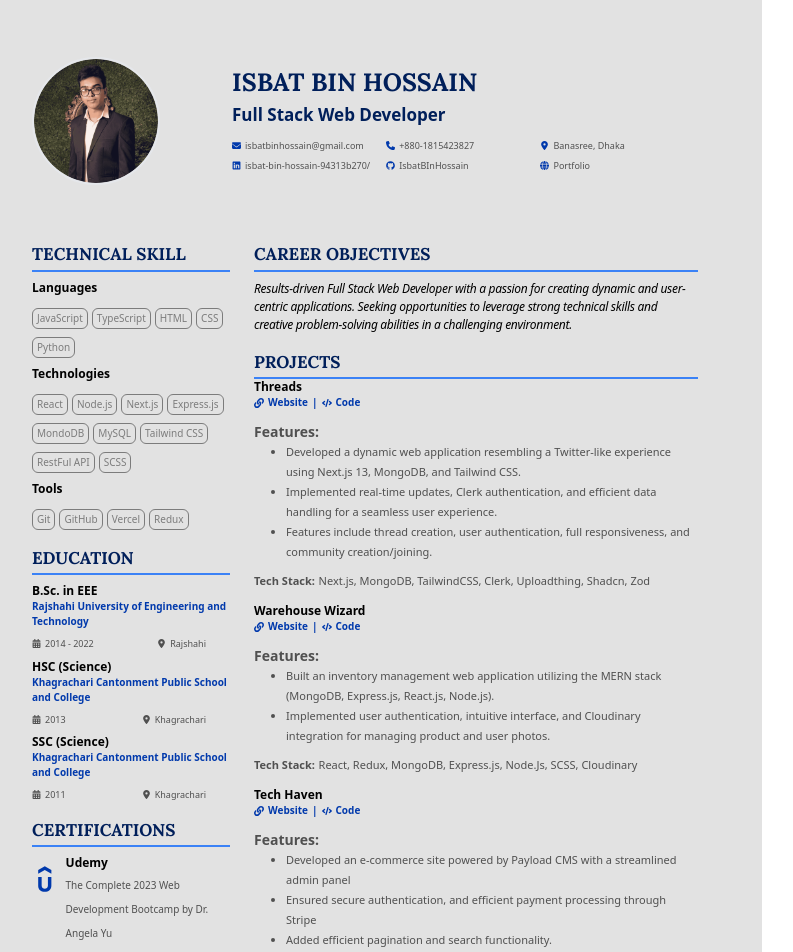
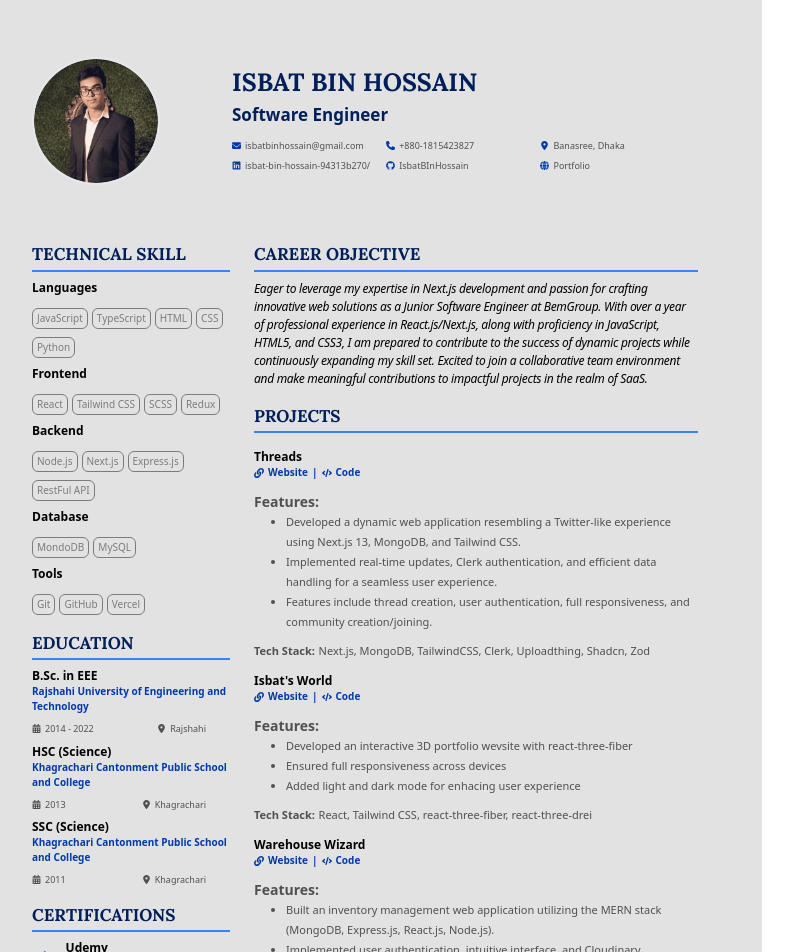
Before and after one commit to IsbatBInHossain/cv-maker, a React (Vite) app: page / in a window 1280 px wide. Shown: the top 952 px of the page, without its empty margins (32-825 px from the left). Built offline with nearby package versions, Linux system fonts and the light colour scheme.

Commit message:
Added Problem Solving component

```diff
--- a/src/components/MainBody.jsx
+++ b/src/components/MainBody.jsx
@@ -5,12 +5,16 @@ import ProjectCard from './ProjectCard'
 export const MainBody = () => {
   return (
     <div className='col-span-2'>
-      <Headline title='Career Objectives' />
+      <Headline
+        title={jobInfo['career-objective'] ? 'Career Objective' : 'About me'}
+      />
 
       <p className='italic tracking-tight mt-2 text-[12px]'>
-        {jobInfo['career-objective']}
+        {jobInfo['career-objective']
+          ? jobInfo['career-objective']
+          : jobInfo.about}
       </p>
-      <Headline title='Projects' classes=' mt-4 ' />
+      <Headline title='Projects' classes=' mt-4 mb-4' />
       {projects.map(project => (
         <ProjectCard project={project} key={project.name} />
       ))}
--- /dev/null
+++ b/src/components/ProblemSolving.jsx
@@ -0,0 +1,35 @@
+import { SiHackerrank, SiLeetcode } from 'react-icons/si'
+import { Headline } from './Headline'
+
+const ProblemSolving = () => {
+  return (
+    <div className=' mr-6 mt-4'>
+      <Headline title='Problem Solving' />
+      <ul className=' flex flex-col justify-center items-start gap-4 mt-4'>
+        <li className=' flex gap-4 text-secondary items-center'>
+          <SiLeetcode className=' text-xl' />
+          <a
+            href='https://leetcode.com/IsbatBInHossain/'
+            target='_blank'
+            rel='noopener noreferrer'
+            className=' text-sm font-semibold '
+          >
+            LeetCode
+          </a>
+        </li>
+        <li className=' flex gap-4 text-secondary items-center'>
+          <SiHackerrank className=' text-xl' />
+          <a
+            href='https://www.hackerrank.com/profile/isbat31416'
+            target='_blank'
+            rel='noopener noreferrer'
+            className=' text-sm font-semibold '
+          >
+            HackerRank
+          </a>
+        </li>
+      </ul>
+    </div>
+  )
+}
+export default ProblemSolving
--- a/src/components/ProjectCard.jsx
+++ b/src/components/ProjectCard.jsx
@@ -9,12 +9,19 @@ const ProjectCard = ({ project }) => {
         <a
           href={project.links.website}
           className=' font-bold flex items-center'
+          target='_blank'
+          rel='noopener noreferrer'
         >
           <FaLink className='mr-1' />
           {' Website'}
         </a>
         <span className=' font-bold mx-1'>|</span>
-        <a href={project.links.code} className=' font-bold flex items-center'>
+        <a
+          href={project.links.code}
+          target='_blank'
+          rel='noopener noreferrer'
+          className=' font-bold flex items-center'
+        >
           <FaCode className='mr-1' />
           {' Code'}
         </a>
--- a/src/components/Sidebar.jsx
+++ b/src/components/Sidebar.jsx
@@ -1,5 +1,6 @@
 import { Courses } from './Courses'
 import { Education } from './Education'
+// import ProblemSolving from './ProblemSolving'
 import { Technical } from './Technical'
 
 export const Sidebar = () => {
@@ -8,6 +9,7 @@ export const Sidebar = () => {
       <Technical />
       <Education />
       <Courses />
+      {/* <ProblemSolving /> */}
     </div>
   )
 }
--- a/src/data.js
+++ b/src/data.js
@@ -9,9 +9,9 @@ export const personalInfo = {
 }
 
 export const jobInfo = {
-  title: 'Full Stack Web Developer',
+  title: 'Software Engineer',
   'career-objective':
-    ' Results-driven Full Stack Web Developer with a passion for creating dynamic and user-centric applications. Seeking opportunities to leverage strong technical skills and creative problem-solving abilities in a challenging environment.',
+    'Eager to leverage my expertise in Next.js development and passion for crafting innovative web solutions as a Junior Software Engineer at BemGroup. With over a year of professional experience in React.js/Next.js, along with proficiency in JavaScript, HTML5, and CSS3, I am prepared to contribute to the success of dynamic projects while continuously expanding my skill set. Excited to join a collaborative team environment and make meaningful contributions to impactful projects in the realm of SaaS.',
 }
 
 export const skills = {
@@ -23,20 +23,25 @@ export const skills = {
     'Python',
     // 'C++'
   ],
-  technologies: [
-    'React',
-    'Node.js',
-    'Next.js',
-    'Express.js',
-    'MondoDB',
-    'MySQL',
-    'Tailwind CSS',
-    // 'Vue.js',
-    'RestFul API',
-    'SCSS',
-  ],
-  tools: ['Git', 'GitHub', 'Vercel', 'Redux'],
-  // others: ['OOP', 'Problem Solving', 'RestFul API'],
+  frontend: ['React', 'Tailwind CSS', 'SCSS', 'Redux'],
+  backend: ['Node.js', 'Next.js', 'Express.js', 'RestFul API'],
+  database: ['MondoDB', 'MySQL'],
+
+  // technologies: [
+  //   'React',
+  //   'Node.js',
+  //   'Next.js',
+  //   'Express.js',
+  //   'MondoDB',
+  //   'MySQL',
+  //   'Tailwind CSS',
+  //   // 'Vue.js',
+  //   'RestFul API',
+  //   // 'SCSS',
+  //   'Redux',
+  // ],
+  tools: ['Git', 'GitHub', 'Vercel'],
+  // others: ['OOP', 'Problem Solving'],
 }
 
 export const projects = [
@@ -63,6 +68,25 @@ export const projects = [
     },
   },
   {
+    name: "Isbat's World",
+    desc: "Isbat's World is an interactive 3D portfolio website made with react-three-fiber. ",
+    features: [
+      'Developed an interactive 3D portfolio wevsite with react-three-fiber',
+      'Ensured full responsiveness across devices',
+      'Added light and dark mode for enhacing user experience',
+    ],
+    'tech-stack': [
+      'React',
+      'Tailwind CSS',
+      'react-three-fiber',
+      'react-three-drei',
+    ],
+    links: {
+      website: 'https://isbats-world.vercel.app/',
+      code: 'https://github.com/IsbatBInHossain/isbats-world',
+    },
+  },
+  {
     name: 'Warehouse Wizard',
     desc: 'Warehouse Wizard is an inventory management web application built with the MERN stack (MongoDB, Express.js, React.js, Node.js). It allows users to manage inventory by adding, deleting, and editing products. Features include user authentication, intuitive interface, personalized user profiles, and Cloudinary integration for product and user photos.',
     features: [
@@ -83,20 +107,20 @@ export const projects = [
       code: 'https://github.com/IsbatBInHossain/Warehouse-Wizard',
     },
   },
-  {
-    name: 'Tech Haven',
-    desc: 'Tech Haven is an e-commerce site powered by Payload CMS. It offers user-friendly features, including secure authentication, a streamlined admin panel for product management, secure payments through Stripe, and efficient pagination and search functionality.',
-    features: [
-      'Developed an e-commerce site powered by Payload CMS with a streamlined admin panel',
-      'Ensured secure authentication, and efficient payment processing through Stripe',
-      'Added efficient pagination and search functionality.',
-    ],
-    'tech-stack': ['Payload CMS', 'MongoDB', 'SCSS', 'Stripe'],
-    links: {
-      website: 'https://e-commerce-site-with-payload.payloadcms.app/',
-      code: 'https://github.com/IsbatBInHossain/Tech-Haven',
-    },
-  },
+  // {
+  //   name: 'Tech Haven',
+  //   desc: 'Tech Haven is an e-commerce site powered by Payload CMS. It offers user-friendly features, including secure authentication, a streamlined admin panel for product management, secure payments through Stripe, and efficient pagination and search functionality.',
+  //   features: [
+  //     'Developed an e-commerce site powered by Payload CMS with a streamlined admin panel',
+  //     'Ensured secure authentication, and efficient payment processing through Stripe',
+  //     'Added efficient pagination and search functionality.',
+  //   ],
+  //   'tech-stack': ['Payload CMS', 'MongoDB', 'SCSS', 'Stripe'],
+  //   links: {
+  //     website: 'https://e-commerce-site-with-payload.payloadcms.app/',
+  //     code: 'https://github.com/IsbatBInHossain/Tech-Haven',
+  //   },
+  // },
 ]
 
 export const education = [
```
Also changed, not shown: 1 other file (tests, documents, lock files or other folders).
